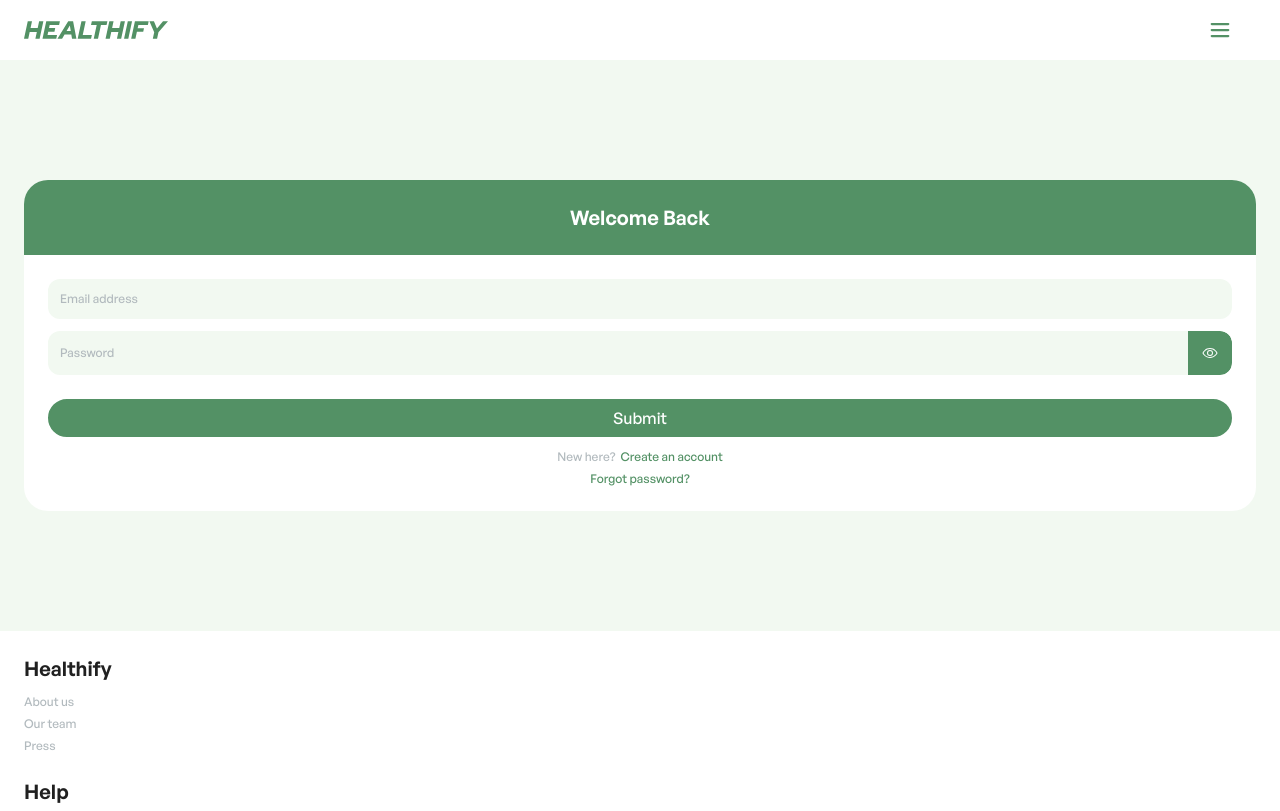
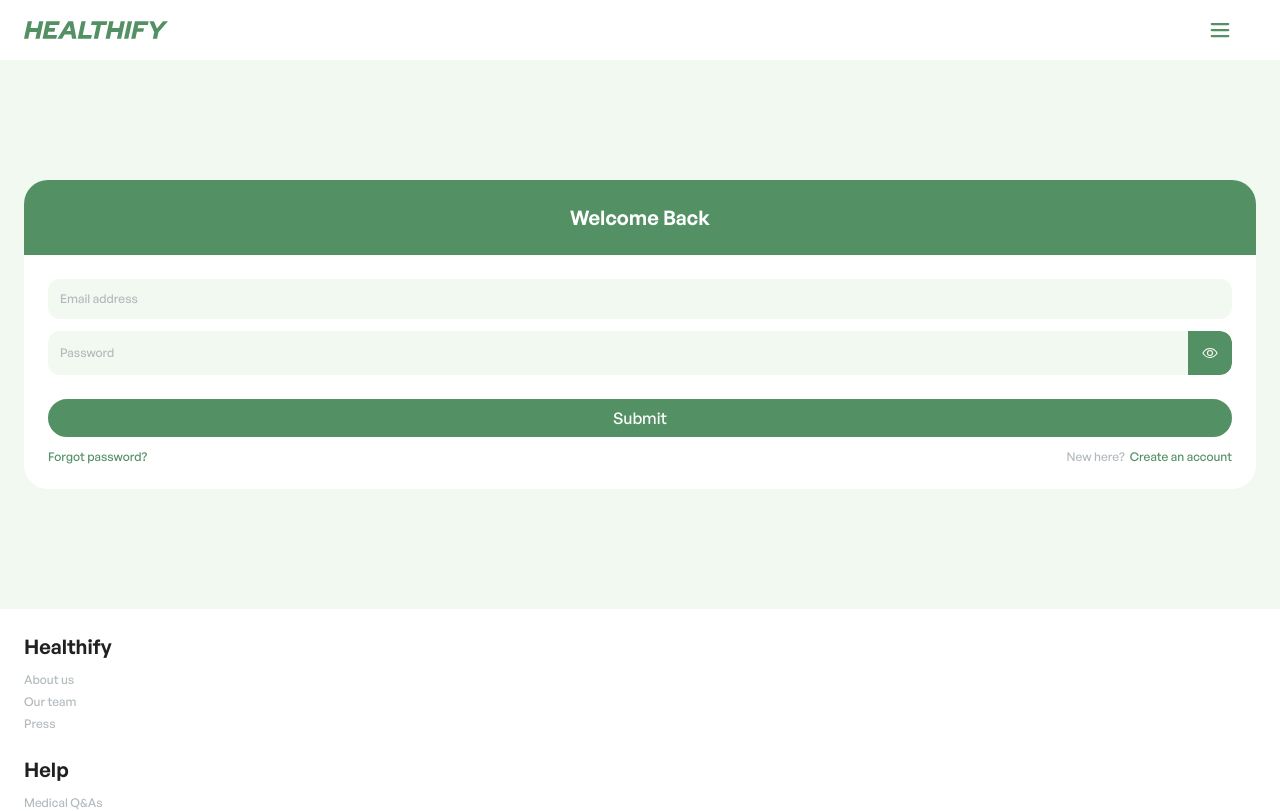
Before and after one commit to saifessam/healthify, a Next.js app: page /account/sign-in in a window 1280 px wide. Shown: the top 811 px of the page. Built offline with nearby package versions, Linux system fonts and the light colour scheme.

Commit message:
Fixed `footer` links alignment

```diff
--- a/components/form/styles.css
+++ b/components/form/styles.css
@@ -37,9 +37,8 @@ form {
 
     & .links {
       display: flex;
-      flex-direction: column-reverse;
       align-items: center;
-      gap: calc(var(--half-spacing) / 2);
+      justify-content: space-between;
 
       &.centered {
         justify-content: center;
```
